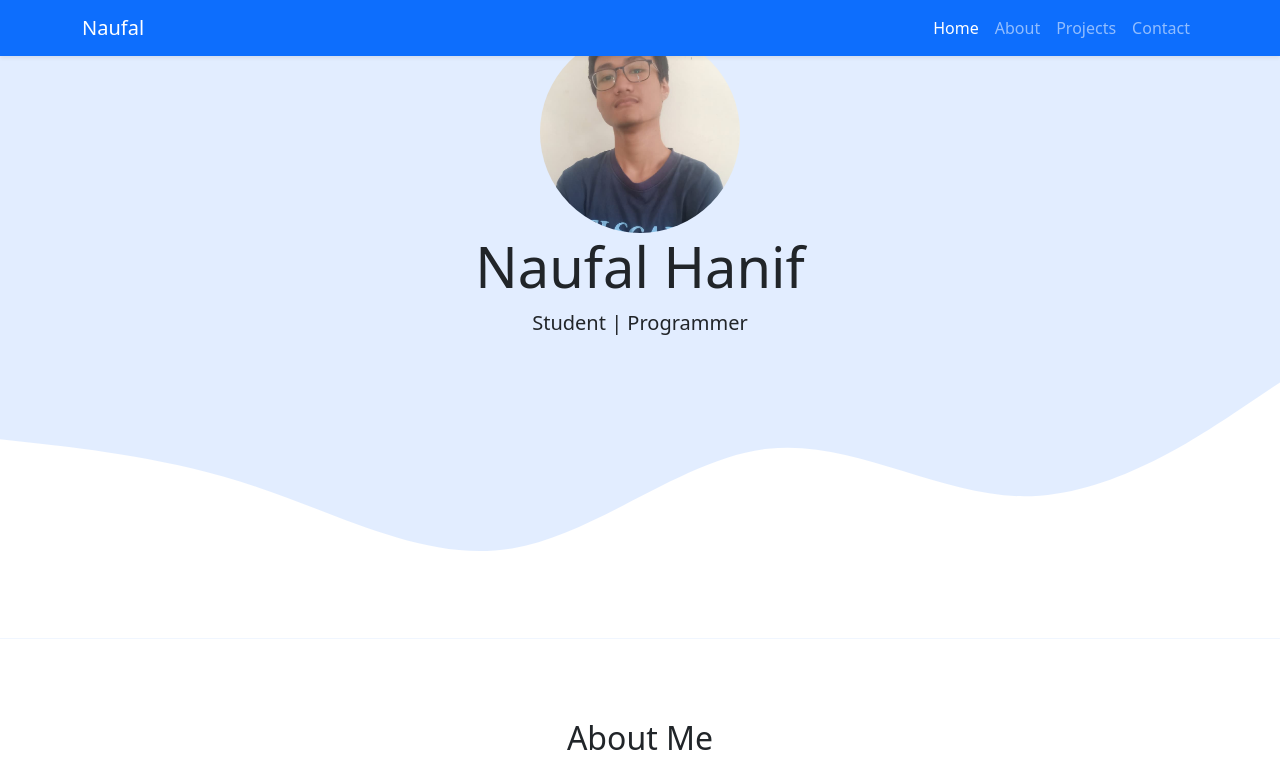
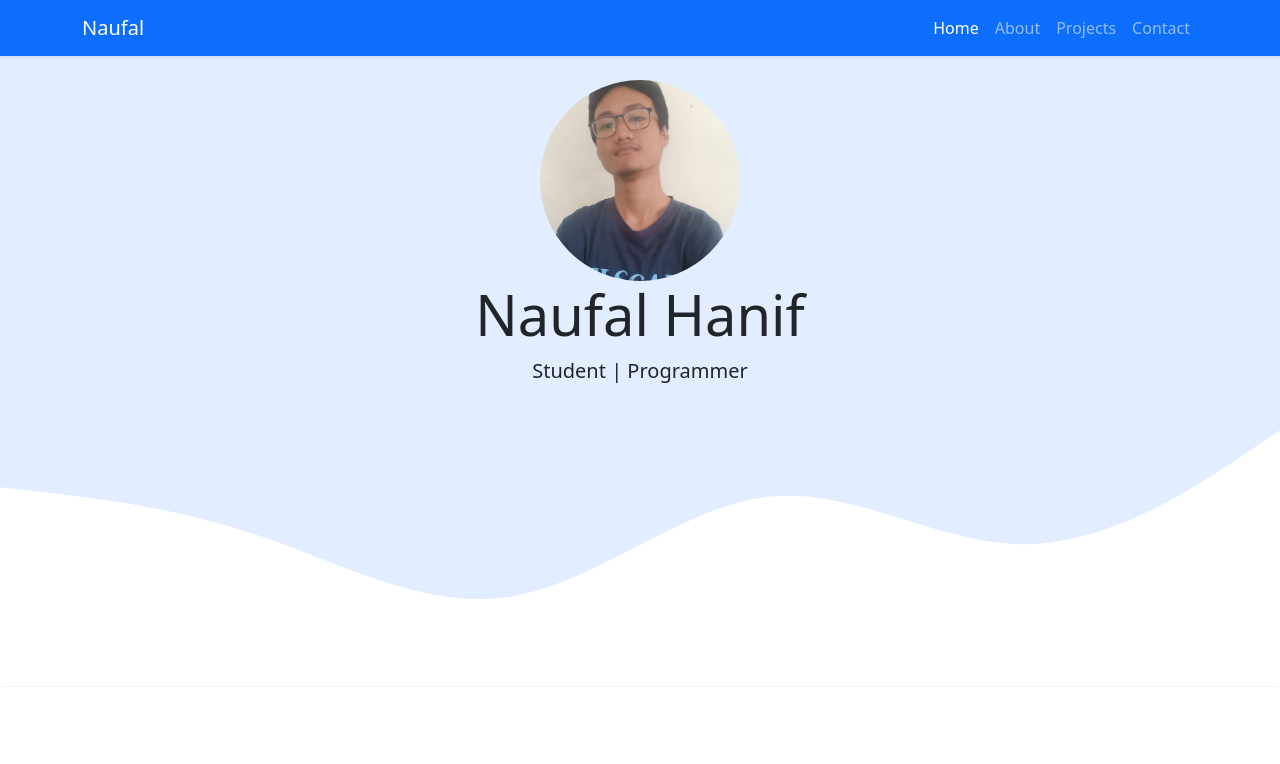
Before and after one commit to AoiSo/porto-boostrap, a plain HTML site: page index.html in a window 1280 px wide. Shown: the top 764 px of the page. Drawn offline with nearby package versions, Linux system fonts and the light colour scheme.

Commit message:
boostrap portofolio

```diff
--- a/style.css
+++ b/style.css
@@ -1,6 +1,6 @@
 .jumbotron {
-  padding-top: 2rem;
   background-color: #e2edff;
+  padding-top: 5rem;
 }
 section {
   padding-top: 5rem;
```
